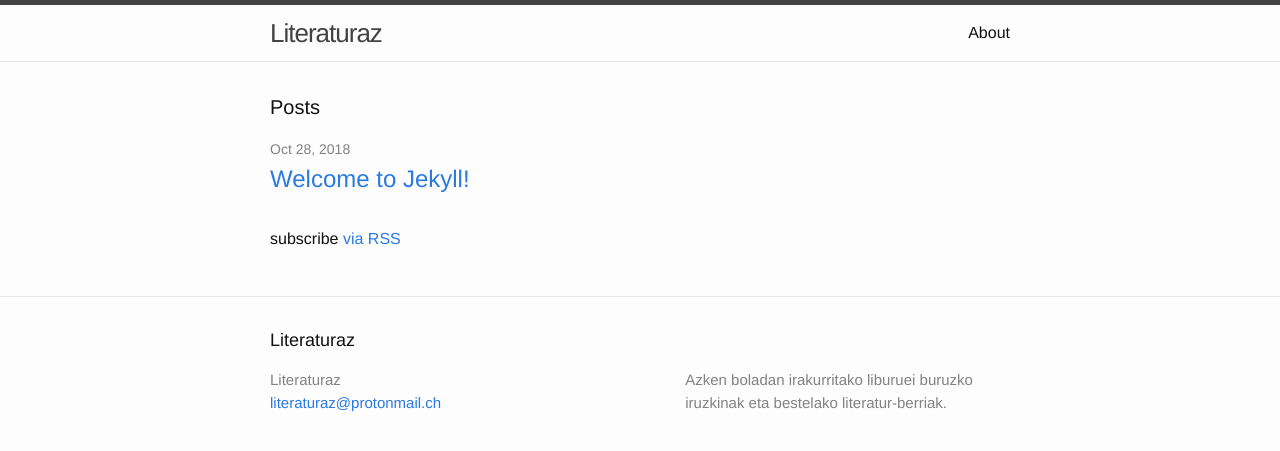
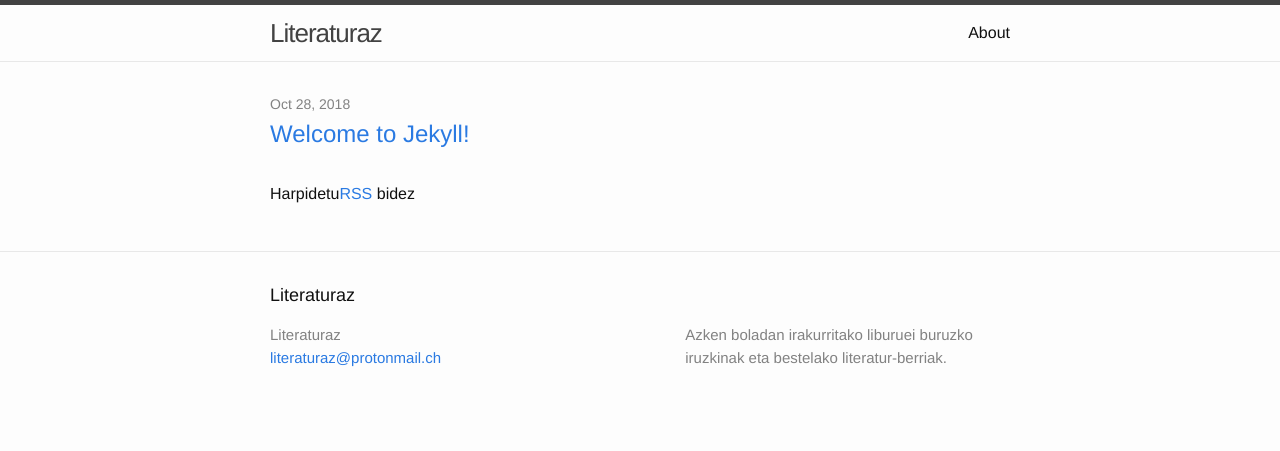
Before and after one commit to literaturaz/literaturaz.github.io, a Jekyll site: the page built from index.html, in a window 1280 px wide. Shown: the top 451 px of the page. Built offline with Jekyll 4.4.1, drawn with Linux system fonts in a browser that asks for light colours.

Commit message:
Update index.html

```diff
--- a/index.html
+++ b/index.html
@@ -3,8 +3,6 @@ layout: default
 ---
 
 <div class="home">
-
-  <h1 class="page-heading">Posts</h1>
 
   <ul class="post-list">
     {% for post in site.posts %}
@@ -18,6 +16,6 @@ layout: default
     {% endfor %}
   </ul>
 
-  <p class="rss-subscribe">subscribe <a href="{{ "/feed.xml" | prepend: site.baseurl }}">via RSS</a></p>
+  <p class="rss-subscribe">Harpidetu<a href="{{ "/feed.xml" | prepend: site.baseurl }}">RSS</a> bidez</p>
 
 </div>
```
